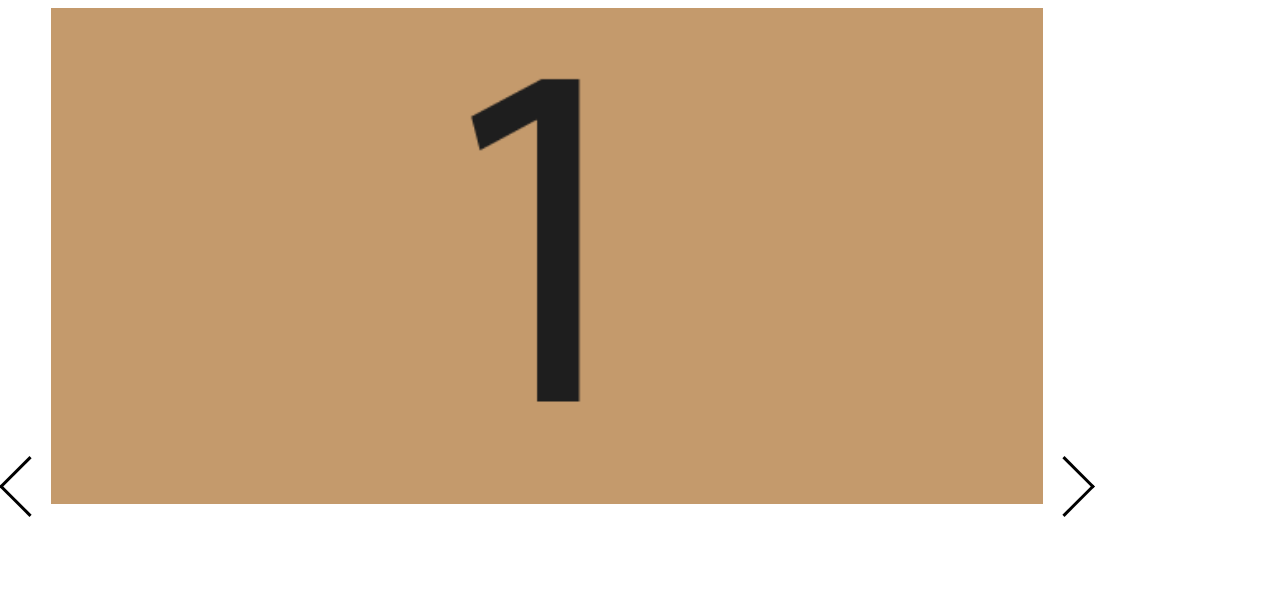
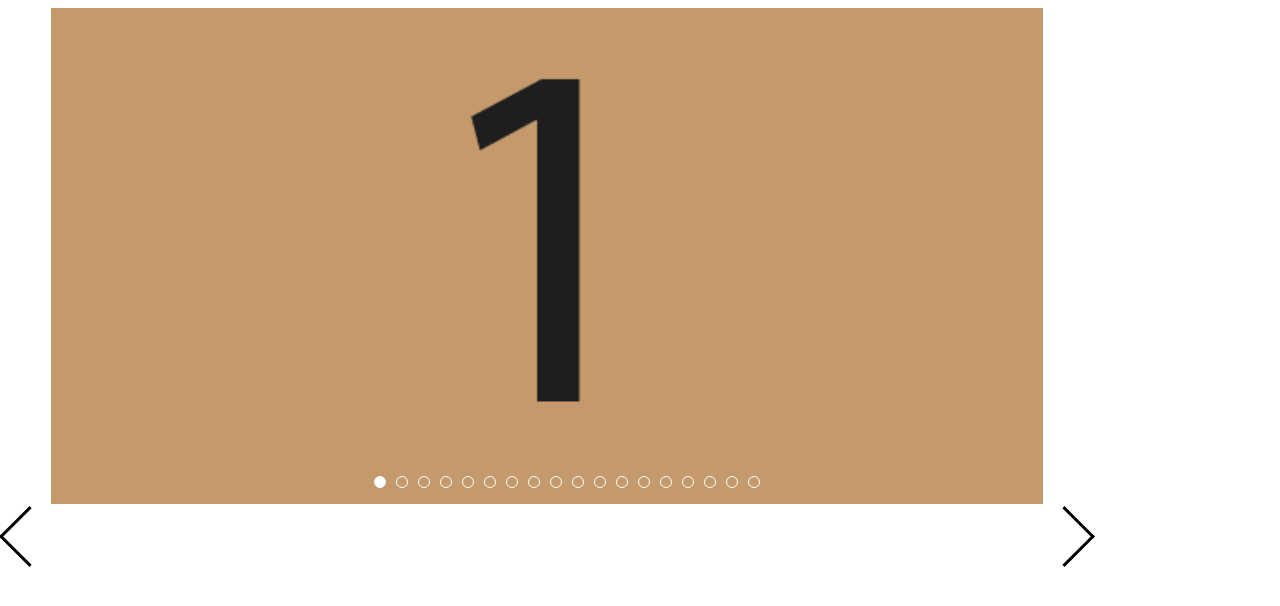
Before and after one commit to quanlieu/react-image-show, a React app: page / in a window 1280 px wide. Built offline with nearby package versions, Linux system fonts and the light colour scheme; some packages are replaced by stand-ins of ours.

Commit message:
Add indicators

```diff
--- /dev/null
+++ b/src/components/indicators.js
@@ -0,0 +1,22 @@
+import React from 'react';
+
+const Indicators = props => {
+  const { count, onClick, activeIndex } = props
+  let indicators = [];
+
+  for (let i = 0; i < count; i++) {
+    indicators.push(
+      <li key={i} onClick={onClick} data-index={i}>
+        <span className={i === activeIndex ? "active" : ""}/>
+      </li>
+    );
+  }
+
+  return (
+    <ul className="indicators">
+      {indicators}
+    </ul>
+  )
+};
+
+export default Indicators
--- a/src/index.js
+++ b/src/index.js
@@ -1,5 +1,6 @@
 import React from 'react';
-import './index.less'
+import Indicators from './components/indicators';
+import './index.less';
 
 class SlideShow extends React.PureComponent {
   constructor(props) {
@@ -12,6 +13,7 @@ class SlideShow extends React.PureComponent {
 
     this.handleLeftClick = this.handleLeftClick.bind(this);
     this.handleRightClick = this.handleRightClick.bind(this);
+    this.handleIndicatorClick = this.handleIndicatorClick.bind(this);
     this.goTo = this.goTo.bind(this);
   }
 
@@ -35,6 +37,10 @@ class SlideShow extends React.PureComponent {
     } else {
       this.goTo(0);
     }
+  }
+
+  handleIndicatorClick(e) {
+    this.goTo(+e.currentTarget.dataset.index);
   }
 
   goTo(activeIndex) {
@@ -61,6 +67,10 @@ class SlideShow extends React.PureComponent {
               <img src={v} key={i} />
             </div>
           ))}
+          <Indicators
+            count={length} activeIndex={activeIndex}
+            onClick={this.handleIndicatorClick}
+          />
         </div>
         <span className="arrow right" onClick={this.handleRightClick} />
       </div>
--- a/src/index.less
+++ b/src/index.less
@@ -1,3 +1,5 @@
+@import "less/indicators";
+
 .slide-show {
   user-select: none;
   box-sizing: border-box;
--- /dev/null
+++ b/src/less/indicators.less
@@ -0,0 +1,24 @@
+.slide-show {
+  ul.indicators {
+    position: relative;
+    top: -50px;
+    text-align: center;
+    > li {
+      display: inline-block;
+      cursor: pointer;
+      > span {
+        display: inline-block;
+        width: 10px;
+        height: 10px;
+        border: 1px solid white;
+        border-radius: 50%;
+        margin: 0 5px;
+        padding: 0;
+        background: transparent;
+        &.active {
+          background-color: white;
+        }
+      }
+    }
+  }
+}
```
